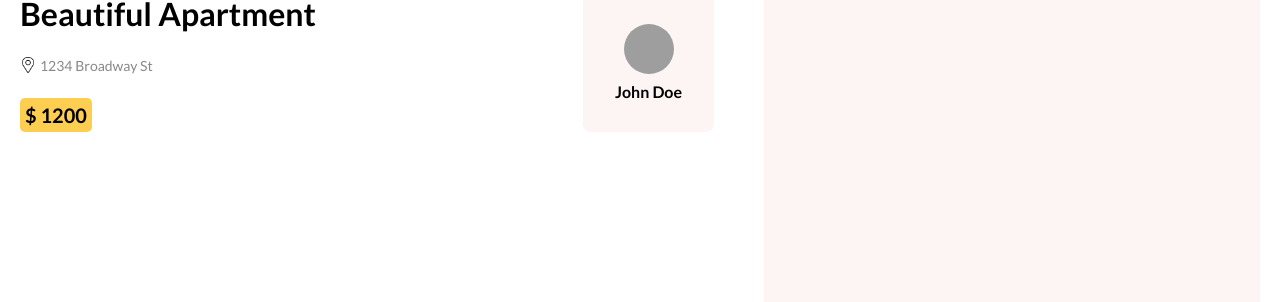
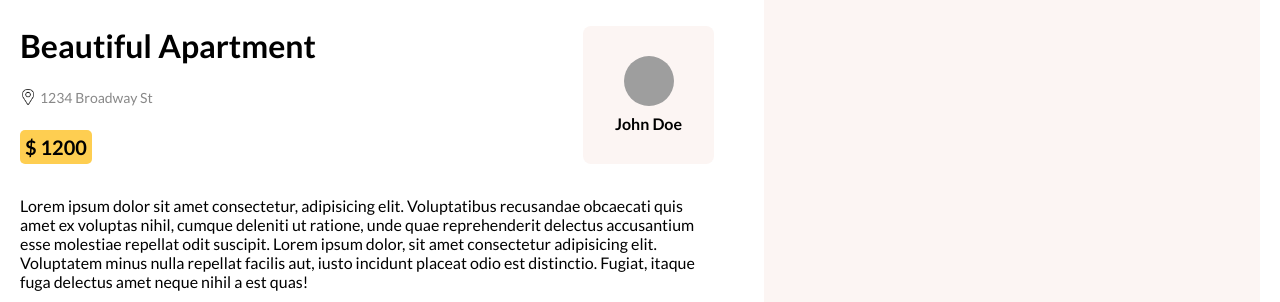
Before and after one commit to ApuroopK10/RealEstateApp, a React (Vite) app: page /1 in a window 1280 px wide. Shown: the part 495-797 px from the top of the page. Built offline with nearby package versions, Linux system fonts and the light colour scheme; grey boxes are pictures that could not be loaded.

Commit message:
Singlepage changes added

```diff
--- a/src/pages/layoutPage/Layout.scss
+++ b/src/pages/layoutPage/Layout.scss
@@ -1,7 +1,7 @@
 @import "../../responsive.scss";
 
 .layout {
-  background-color: rgb(242, 240, 245);
+  background-color: white;
   height: 100vh;
   max-width: 1366px;
   margin: 0 auto;
--- a/src/pages/singlePage/SinglePage.jsx
+++ b/src/pages/singlePage/SinglePage.jsx
@@ -24,7 +24,18 @@ const SinglePage = () => {
                 <span>{userData.name}</span>
               </div>
             </div>
-            <div className="bottom"></div>
+            <div className="bottom">
+              <p>
+                Lorem ipsum dolor sit amet consectetur, adipisicing elit.
+                Voluptatibus recusandae obcaecati quis amet ex voluptas nihil,
+                cumque deleniti ut ratione, unde quae reprehenderit delectus
+                accusantium esse molestiae repellat odit suscipit. Lorem ipsum
+                dolor, sit amet consectetur adipisicing elit. Voluptatem minus
+                nulla repellat facilis aut, iusto incidunt placeat odio est
+                distinctio. Fugiat, itaque fuga delectus amet neque nihil a est
+                quas!
+              </p>
+            </div>
           </div>
         </div>
       </div>
--- a/src/pages/singlePage/SinglePage.scss
+++ b/src/pages/singlePage/SinglePage.scss
@@ -9,6 +9,8 @@
         .top {
           display: flex;
           justify-content: space-between;
+          margin-top: 2rem;
+
           .post {
             display: flex;
             flex-direction: column;
@@ -61,6 +63,7 @@
         }
 
         .bottom {
+          margin-top: 2rem;
         }
       }
     }
```
